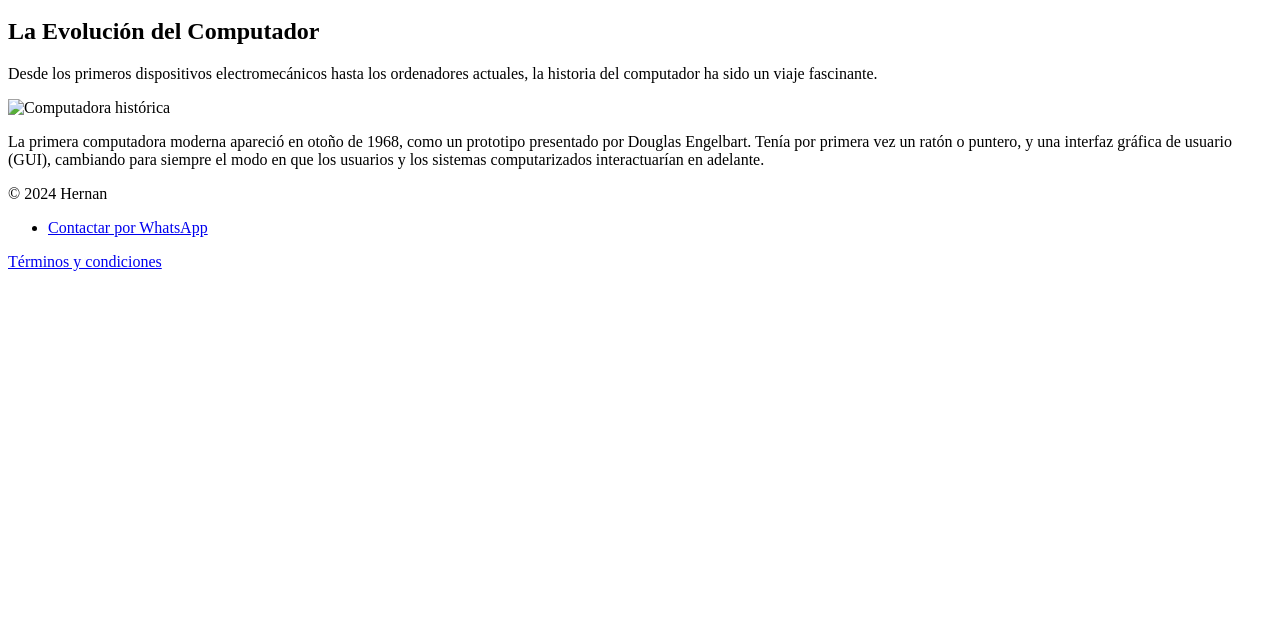
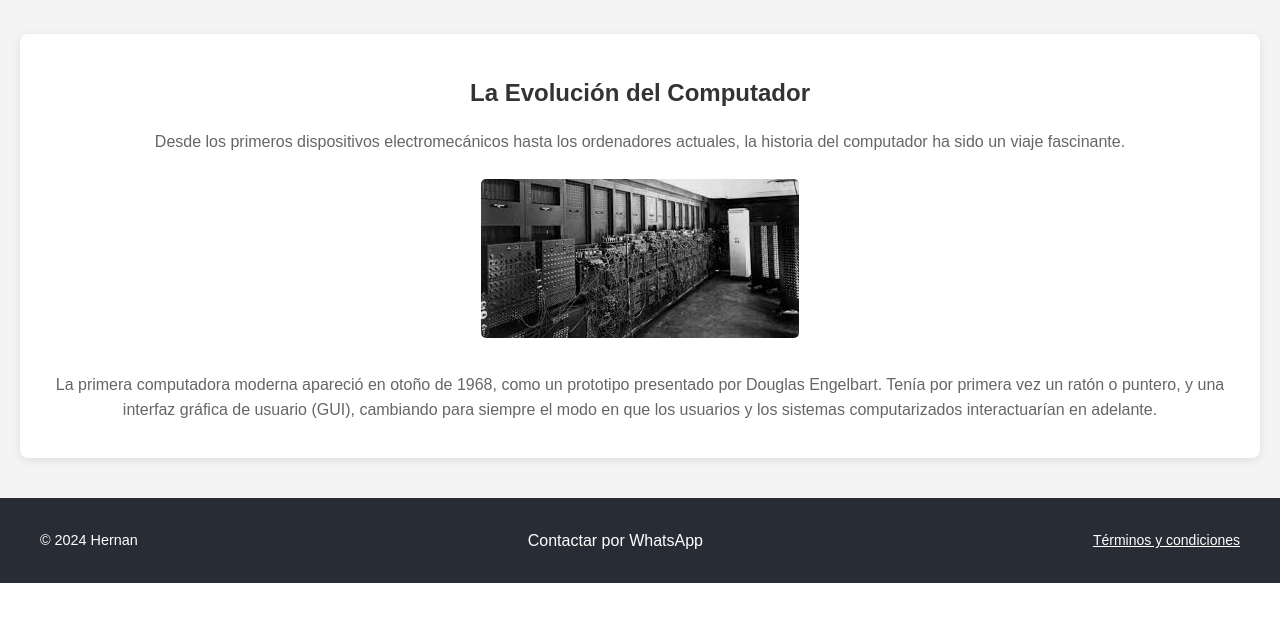
Before and after one commit to djnievas/PFMoreyra, a website: page html/pagina1.html in a window 1280 px wide. Shown: the part 172-800 px from the top of the page. Drawn offline with Linux system fonts and the light colour scheme; the site is published under a folder, as on GitHub Pages, so addresses that start at the root find nothing.

Commit message:
Update pagina1.html

```diff
--- a/html/pagina1.html
+++ b/html/pagina1.html
@@ -4,7 +4,7 @@
     <meta charset="UTF-8">
     <meta name="viewport" content="width=device-width, initial-scale=1.0">
     <title>Historia del Computador</title>
-    <link rel="stylesheet" href="/css/estilos.css">
+    <link rel="stylesheet" href="../css/estilos.css">
 </head>
 <body>
     <header class="main-header">
@@ -25,7 +25,7 @@
         <section>
             <h2>La Evolución del Computador</h2>
             <p>Desde los primeros dispositivos electromecánicos hasta los ordenadores actuales, la historia del computador ha sido un viaje fascinante.</p>
-            <img src="/img/imagen1.jfif" alt="Computadora histórica">
+            <img src="../img/imagen1.jfif" alt="Computadora histórica">
             <p>La primera computadora moderna apareció en otoño de 1968, como un prototipo presentado por Douglas Engelbart. Tenía por primera vez un ratón o puntero, y una interfaz gráfica de usuario (GUI), cambiando para siempre el modo en que los usuarios y los sistemas computarizados interactuarían en adelante.</p>
         </section>
     </main>
@@ -36,7 +36,7 @@
                 <li><a href="https://wa.me/+1234567890">Contactar por WhatsApp</a></li>
             </ul>
             <div class="terms-links">
-                <a href="/Términos y condiciones de uso.pdf">Términos y condiciones</a>
+                <a href="../Términos y condiciones de uso.pdf">Términos y condiciones</a>
             </div>
         </div>
     </footer>
```
